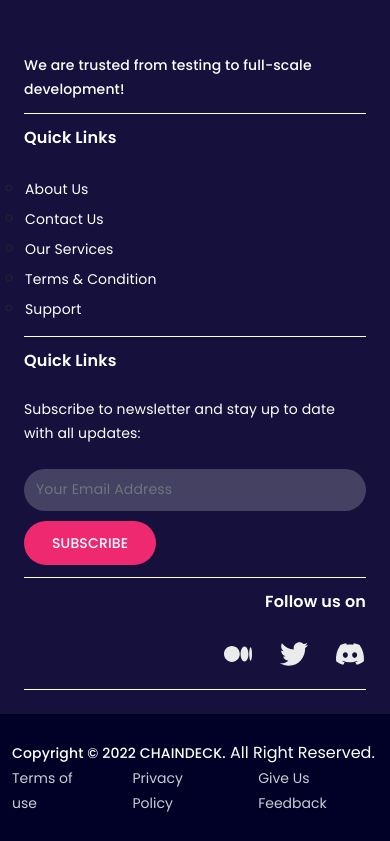
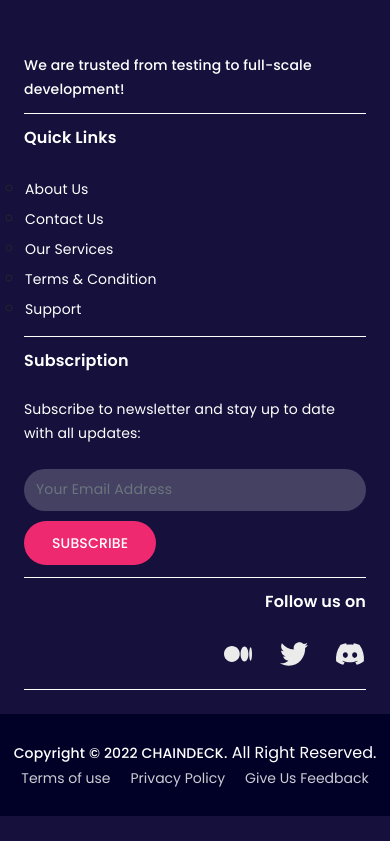
Before and after one commit to chaindeck/chaindeck.github.io, a plain HTML site: page index.html in a window 390 px wide. Shown: the part 6153-6994 px from the top of the page. After the commit the page ends 6969 px from the top, so only its background shows below. Drawn offline with nearby package versions, Linux system fonts and the light colour scheme; animation ran at ten frames a second.

Commit message:
responsiveness fixed for products and footer section

```diff
--- a/index.html
+++ b/index.html
@@ -651,7 +651,7 @@
             </ul>
           </div>
           <div class="item-cell">
-            <h2>Quick Links</h2>
+            <h2>Subscription</h2>
             <h3>
               Subscribe to newsletter and stay up to date with all updates:
             </h3>
@@ -692,7 +692,7 @@
             </ul>
           </div>
 
-          <div class="col-md-6"></div>
+          <!-- <div class="col-md-6"></div> -->
         </div>
       </section>
       <!-- Copyright End -->
--- a/scss/index/index.scss
+++ b/scss/index/index.scss
@@ -1320,7 +1320,7 @@ canvas {
     }
 
     .footer-wrapper {
-        display: flex;
+        // display: flex;
         .footer-inner {
             display: grid;
             grid-template-columns: 1.5fr 1fr 1.5fr 1fr;
@@ -1457,7 +1457,7 @@ canvas {
         .bottom-inner {
             display: grid;
             grid-template-columns: 1fr auto;
-            column-gap: 42px;
+            column-gap: 12px;
             justify-content: space-between;
             .item-cell {
                 color: #ffffff;
@@ -1473,7 +1473,7 @@ canvas {
                     display: flex;
                     align-items: center;
                     li {
-                        margin-right: 34px;
+                        margin-right: 20px;
 
                         &:last-child {
                             margin-right: 0px;
@@ -2245,9 +2245,12 @@ canvas {
         .footer-wrapper {
             padding: 24px;
             .footer-inner {
-                display: flex;
-                flex-direction: column;
-                padding: 0;
+                // display: flex;
+                // flex-direction: column;
+                // padding: 0;
+                display: grid;
+                grid-template-columns: repeat(2, 1fr);
+                // column-gap: 16px;
                 .item-cell {
                     display: flex;
                     flex-direction: column;
@@ -2268,7 +2271,7 @@ canvas {
         .copyright-wrapper {
             .bottom-inner {
                 display: flex;
-                flex-direction: column;
+                // flex-direction: column;
                 .item-cell {
                     ul.bot-link {
                         flex-direction: row;
@@ -2595,6 +2598,8 @@ canvas {
             .bottom-inner {
                 display: flex;
                 flex-direction: column;
+                justify-content: center;
+                align-items: center;
                 .item-cell {
                     ul.bot-link {
                         flex-direction: row;
```
Also changed, not shown: scss/index/index.css, 1 other file.
